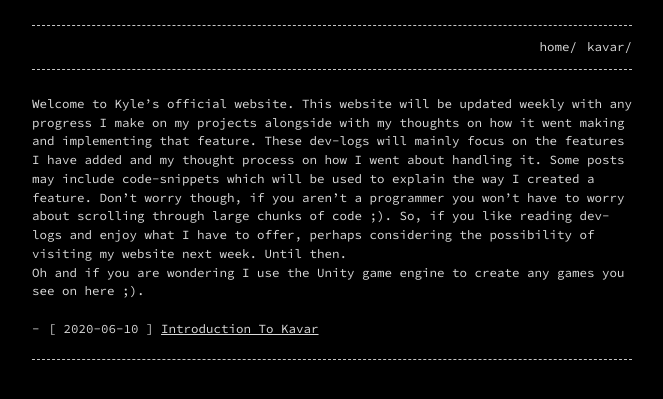
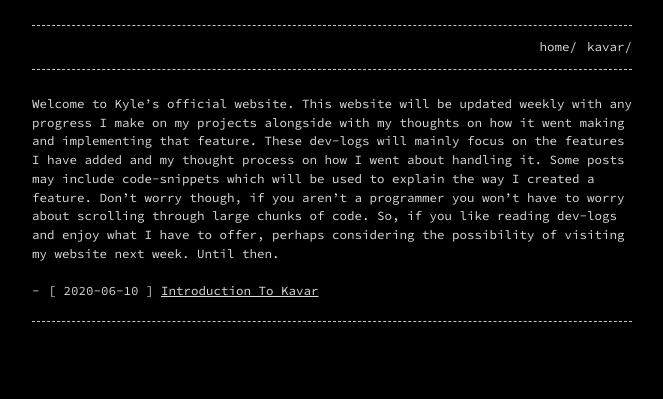
Before and after one commit to KyleS01/KyleS01.github.io, a Jekyll site: the page built from index.md, in a window 1280 px wide. Shown: the top 399 px of the page, without its empty margins (308-971 px from the left). Built offline with Jekyll 4.4.1, drawn with Linux system fonts in a browser that asks for light colours.

Commit message:
Update index.md

```diff
--- a/index.md
+++ b/index.md
@@ -4,7 +4,4 @@ layout: home
 permalink: home/
 ---
 
-Welcome to Kyle’s official website. This website will be updated weekly with any progress I make on my projects alongside with my thoughts on how it went making and implementing that feature. These dev-logs will mainly focus on the features I have added and my thought process on how I went about handling it. Some posts may include code-snippets which will be used to explain the way I created a feature. Don’t worry though, if you aren’t a programmer you won’t have to worry about scrolling through large chunks of code ;). So, if you like reading dev-logs and enjoy what I have to offer, perhaps considering the possibility of visiting my website next week. Until then.
-
-
-Oh and if you are wondering I use the Unity game engine to create any games you see on here ;).
+Welcome to Kyle’s official website. This website will be updated weekly with any progress I make on my projects alongside with my thoughts on how it went making and implementing that feature. These dev-logs will mainly focus on the features I have added and my thought process on how I went about handling it. Some posts may include code-snippets which will be used to explain the way I created a feature. Don’t worry though, if you aren’t a programmer you won’t have to worry about scrolling through large chunks of code. So, if you like reading dev-logs and enjoy what I have to offer, perhaps considering the possibility of visiting my website next week. Until then.
```
